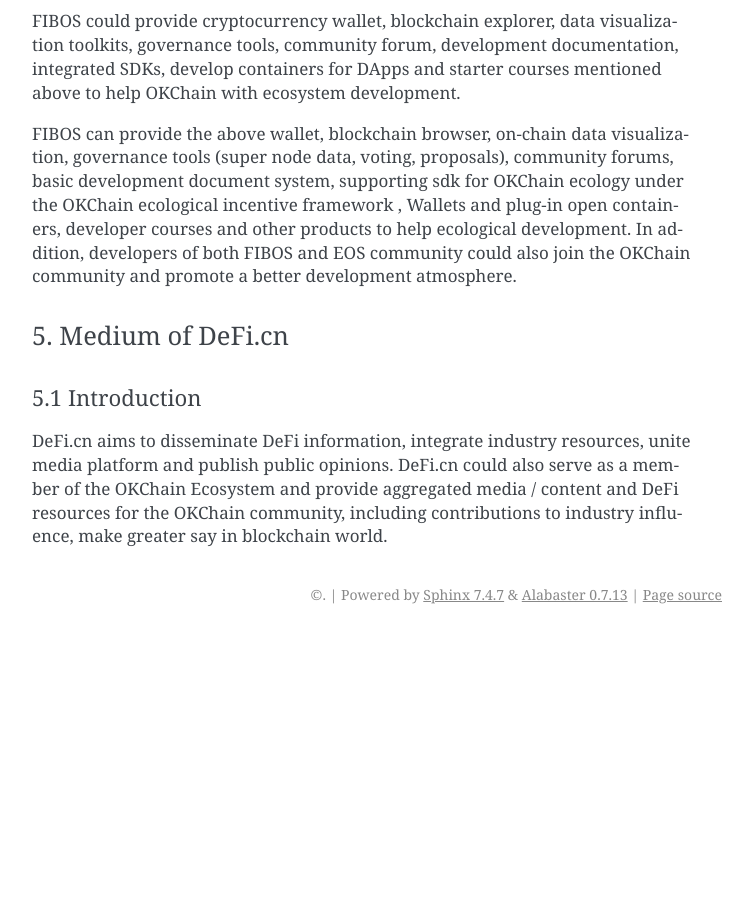
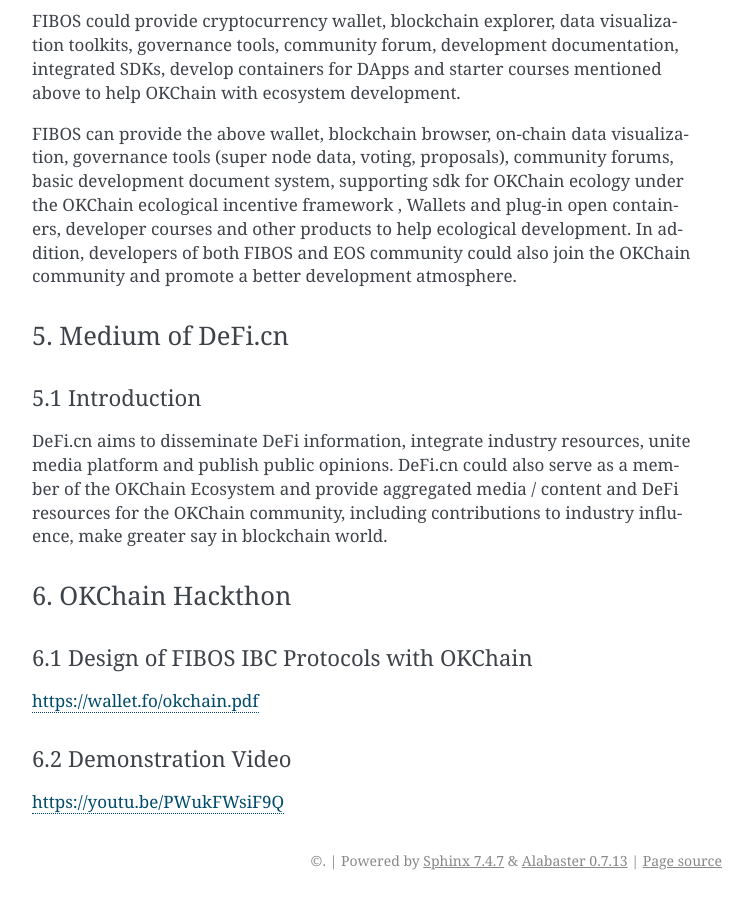
Before and after one commit to okx/KIPs, a Sphinx documentation site: the page built from docs/draft/OIP-2.md, in a window 1280 px wide and 900 px high, scrolled down 5485 px. Shown: the whole window, without its empty margins (388-1141 px from the left). Built offline with Sphinx 7.4.7, drawn with Linux system fonts in a browser that asks for light colours; before the commit the page ends 6119 px from its top, so only the background shows below that; some of the changed text lies outside the part shown.

Commit message:
OIP-2: update for OKChain Hackthon. (#55)

```diff
--- a/docs/draft/OIP-2.md
+++ b/docs/draft/OIP-2.md
@@ -125,3 +125,14 @@
 #### 5.1 Introduction
 
 DeFi.cn aims to disseminate DeFi information, integrate industry resources, unite media platform and publish public opinions. DeFi.cn could also serve as a member of the OKChain Ecosystem and provide aggregated media / content and DeFi resources for the OKChain community, including contributions to industry influence, make greater say in blockchain world.
+
+
+### 6. OKChain Hackthon
+
+#### 6.1 Design of FIBOS IBC Protocols with OKChain
+
+[https://wallet.fo/okchain.pdf](https://wallet.fo/okchain.pdf)
+
+#### 6.2 Demonstration Video
+
+[https://youtu.be/PWukFWsiF9Q](https://youtu.be/PWukFWsiF9Q)
```
